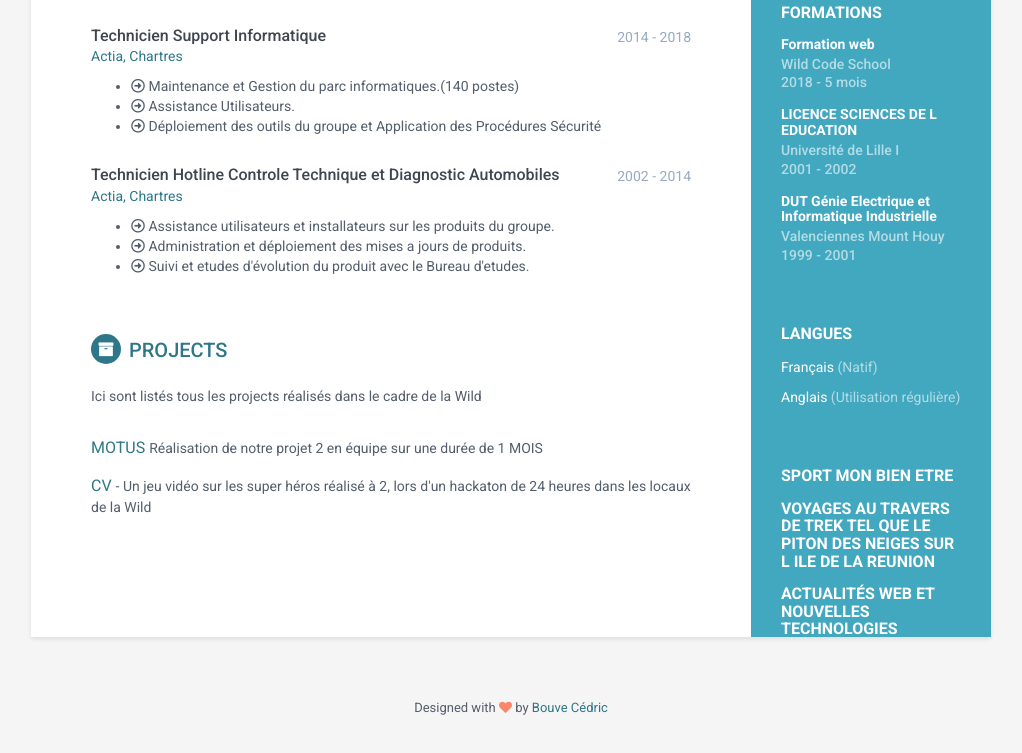
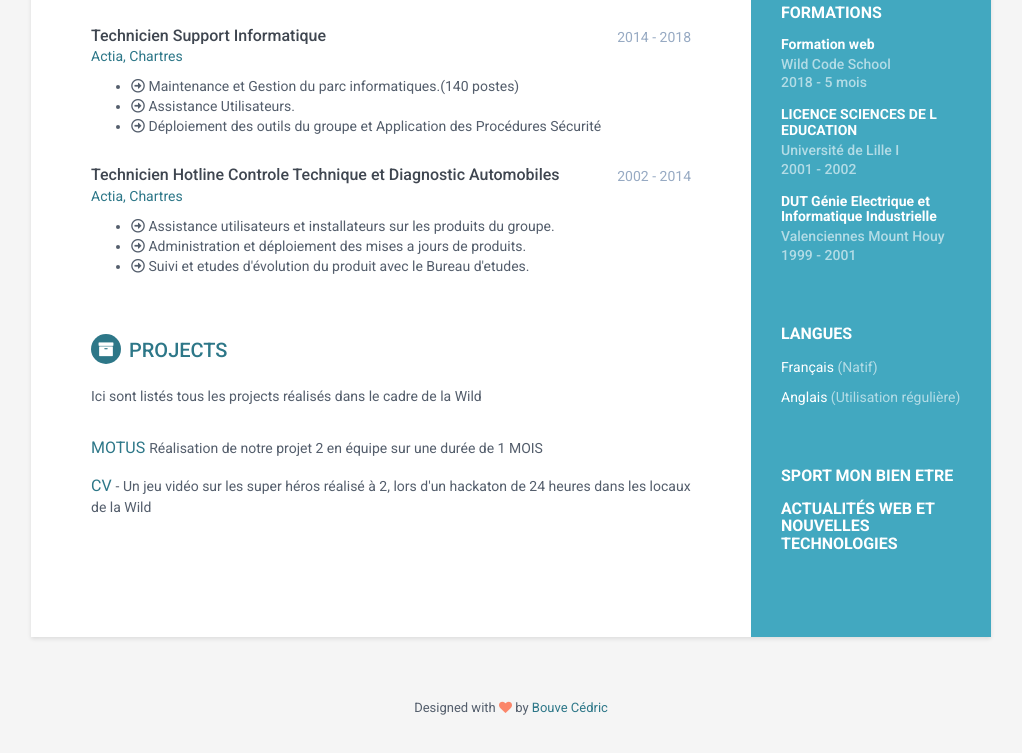
Before and after one commit to ctoxy/ced-cv, a plain HTML site: page index.html in a window 1280 px wide. Shown: the part 659-1412 px from the top of the page, without its empty margins (129-1151 px from the left). Drawn offline with nearby package versions, Linux system fonts and the light colour scheme.

Commit message:
modif cv

```diff
--- a/index.html
+++ b/index.html
@@ -113,8 +113,6 @@
 
             <div class="interests-container container-block">
                 <h2 class="container-block-title">Sport mon bien etre</h2>
-
-                <h2 class="container-block-title">Voyages au travers de trek tel que le piton des neiges sur l ile de la reunion</h2>
 
                 <h2 class="container-block-title">Actualités web et nouvelles technologies</h2>
 
```
